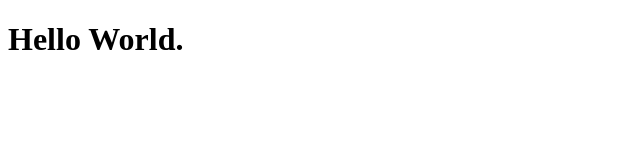
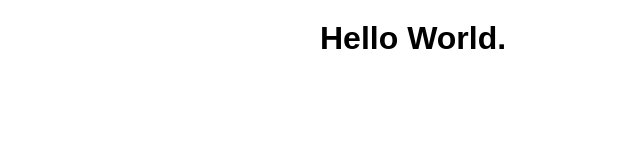
Before and after one commit to ANTON072/anton072.github.io, an Eleventy site: page src/index.njk in a window 1280 px wide. Shown: the whole page, without its empty margins (0-640 px from the left). Built offline with nearby package versions, Linux system fonts and the light colour scheme; Eleventy itself is replaced by a stand-in of ours; files that its build step writes are made by us from their sources.

Commit message:
Add CSS and JavaScript files, update HTML structure

```diff
--- /dev/null
+++ b/src/assets/css/Foundation/_base.css
@@ -0,0 +1,3 @@
+:root {
+  font-family: sans-serif;
+}
--- /dev/null
+++ b/src/assets/css/Foundation/_reset.css
@@ -0,0 +1,81 @@
+/* See: https://piccalil.li/blog/a-more-modern-css-reset/ */
+/* ====================================================================== */
+
+*,
+*::before,
+*::after {
+  box-sizing: border-box;
+}
+
+/* フォントサイズの拡張を防ぐ */
+html {
+  -moz-text-size-adjust: none;
+  -webkit-text-size-adjust: none;
+  text-size-adjust: none;
+}
+
+body,
+h1,
+h2,
+h3,
+h4,
+p,
+figure,
+blockquote,
+dl,
+dd {
+  margin-block-end: 0;
+}
+
+ul[role="list"],
+ol[role="list"] {
+  list-style: none;
+}
+
+body {
+  min-height: 100dvh;
+  line-height: 1.5;
+  margin: 0;
+}
+
+h1,
+h2,
+h3,
+h4,
+button,
+input,
+label {
+  line-height: 1.1;
+}
+
+/* 見出しのテキスト折り返しのバランス */
+h1,
+h2,
+h3,
+h4 {
+  text-wrap: balance;
+}
+
+/* クラスを持たない要素は、デフォルトのスタイルを持つ */
+a:not([class]) {
+  text-decoration-skip-ink: auto;
+  color: currentColor;
+}
+
+img,
+picture {
+  max-width: 100%;
+  display: block;
+}
+
+input,
+button,
+textarea,
+select {
+  font: inherit;
+}
+
+/* rows属性のないtextareasが小さくならないようにする */
+textarea:not([rows]) {
+  min-height: 10em;
+}
--- /dev/null
+++ b/src/assets/css/Foundation/_variables.css
@@ -0,0 +1,17 @@
+:root {
+  /* モジュラースケール */
+  --ratio: 1.5;
+  --s-5: calc(var(--s-4) / var(--ratio));
+  --s-4: calc(var(--s-3) / var(--ratio));
+  --s-3: calc(var(--s-2) * var(--ratio));
+  --s-2: calc(var(--s-1) * var(--ratio));
+  --s-1: calc(var(--s0) * var(--ratio));
+  --s0: 1rem;
+  --s1: calc(var(--s0) * var(--ratio));
+  --s2: calc(var(--s1) * var(--ratio));
+  --s3: calc(var(--s2) * var(--ratio));
+  --s4: calc(var(--s3) * var(--ratio));
+  --s5: calc(var(--s4) * var(--ratio));
+  /* カラム幅 */
+  --measure: 40rem;
+}
--- /dev/null
+++ b/src/assets/css/Layout/_index.css
@@ -0,0 +1,8 @@
+.l-wrapper {
+  max-width: 40rem;
+  margin-left: auto;
+  margin-right: auto;
+  padding-left: var(--s1);
+  padding-right: var(--s1);
+  box-sizing: content-box;
+}
--- /dev/null
+++ b/src/assets/css/style.css
@@ -0,0 +1,9 @@
+/* See: https://github.com/hiloki/flocss */
+
+/* Foundation */
+@import url("./Foundation/_variables.css");
+@import url("./Foundation/_reset.css");
+@import url("./Foundation/_base.css");
+
+/* Layout */
+@import url("./Layout/_index.css");
--- /dev/null
+++ b/src/assets/js/script.js
@@ -0,0 +1 @@
+console.log("hello");
--- a/src/index.njk
+++ b/src/index.njk
@@ -4,8 +4,12 @@
   <meta charset="UTF-8">
   <meta name="viewport" content="width=device-width, initial-scale=1.0">
   <title>Document</title>
+  <link rel="stylesheet" href="/assets/css/style.css">
 </head>
 <body>
-  <h1>Hello World.</h1>
+  <main class="l-wrapper">
+    <h1>Hello World.</h1>
+  </main>
+  <script src="/assets/js/script.js"></script>
 </body>
 </html>
```
